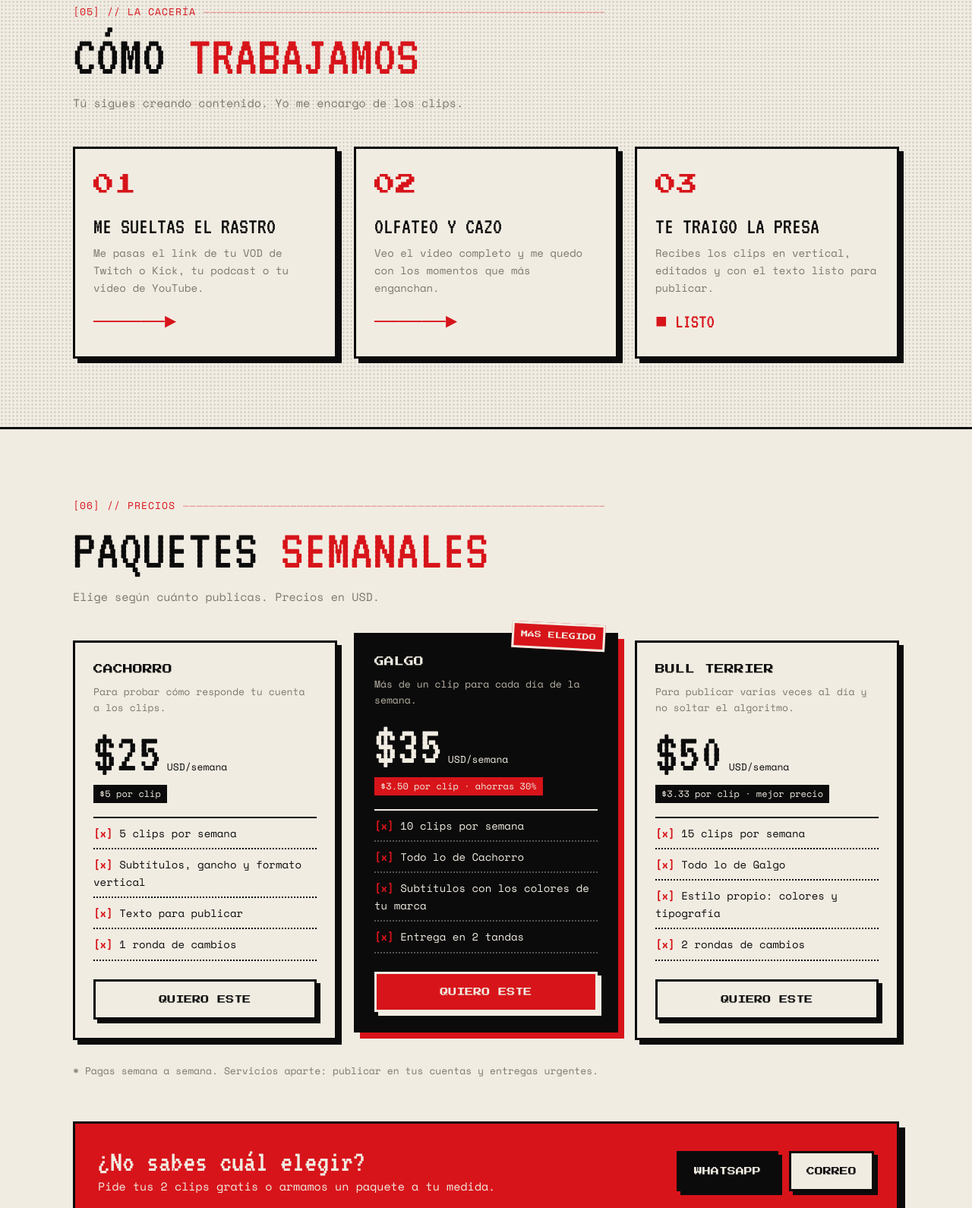
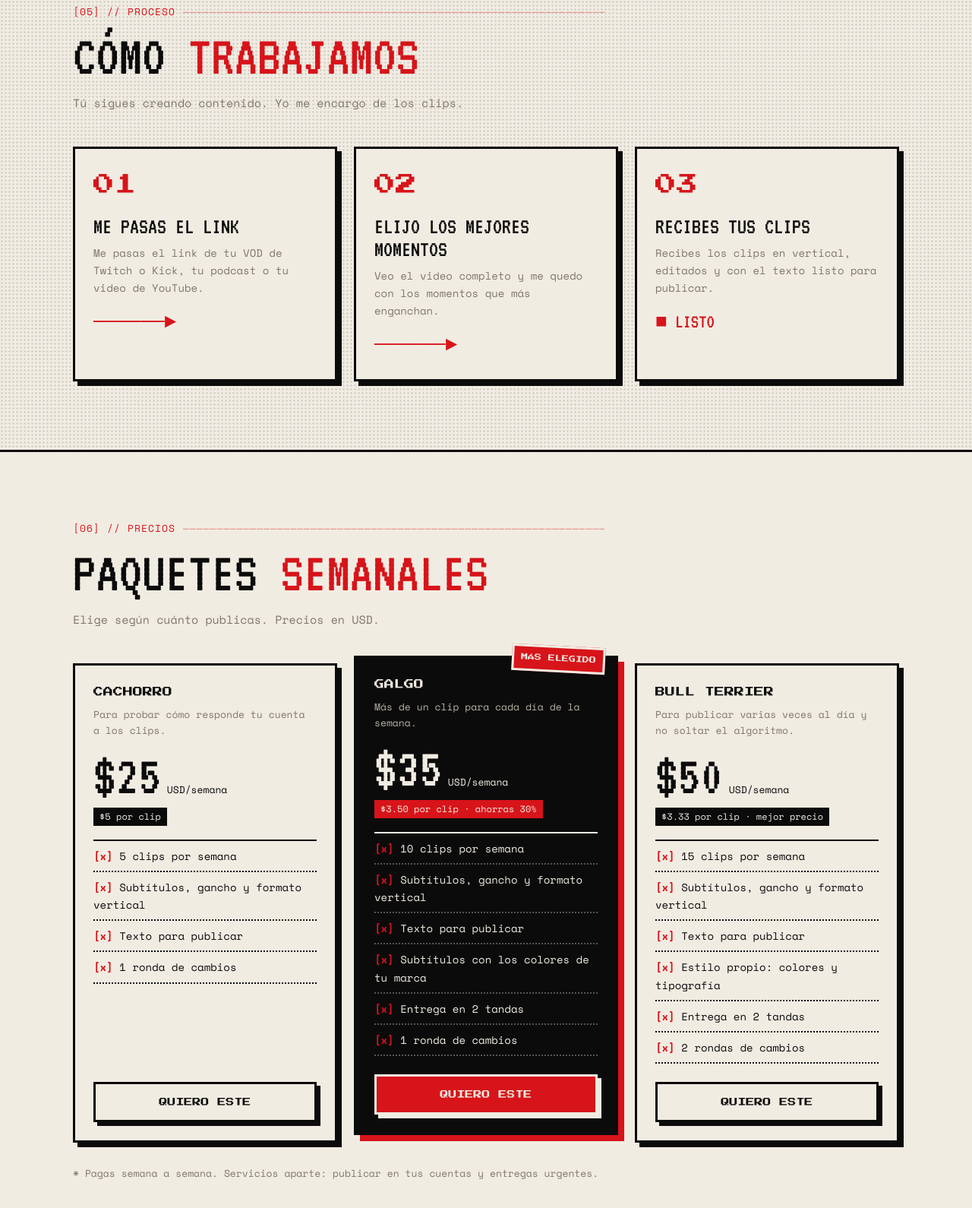
Before and after one commit to HUNTDOG-CLIP/HUNTDOG-CLIP.github.io, a plain HTML site: page index.html in a window 1280 px wide. Shown: the part 4527-6117 px from the top of the page at 76% size. Drawn offline with nearby package versions, Linux system fonts and the light colour scheme.

Commit message:
Proceso sin metáforas de caza, pago con Binance y paquetes con lista completa
Co-Authored-By: Claude Opus 5.5 <noreply@anthropic.com>

```diff
--- a/index.html
+++ b/index.html
@@ -372,14 +372,14 @@ footer .bar{color:var(--red);overflow:hidden;white-space:nowrap;margin-bottom:10
 <section id="proceso" class="dither">
   <div class="wrap">
     <div class="head">
-      <div class="label">[05] // LA CACERÍA</div>
+      <div class="label">[05] // PROCESO</div>
       <h2>Cómo <span class="red">trabajamos</span></h2>
       <p>Tú sigues creando contenido. Yo me encargo de los clips.</p>
     </div>
     <div class="grid g3">
-      <div class="box step"><span class="num">01</span><h3>Me sueltas el rastro</h3><p>Me pasas el link de tu VOD de Twitch o Kick, tu podcast o tu video de YouTube.</p><div class="arrow">──────►</div></div>
-      <div class="box step"><span class="num">02</span><h3>Olfateo y cazo</h3><p>Veo el video completo y me quedo con los momentos que más enganchan.</p><div class="arrow">──────►</div></div>
-      <div class="box step"><span class="num">03</span><h3>Te traigo la presa</h3><p>Recibes los clips en vertical, editados y con el texto listo para publicar.</p><div class="arrow">■ LISTO</div></div>
+      <div class="box step"><span class="num">01</span><h3>Me pasas el link</h3><p>Me pasas el link de tu VOD de Twitch o Kick, tu podcast o tu video de YouTube.</p><div class="arrow">──────►</div></div>
+      <div class="box step"><span class="num">02</span><h3>Elijo los mejores momentos</h3><p>Veo el video completo y me quedo con los momentos que más enganchan.</p><div class="arrow">──────►</div></div>
+      <div class="box step"><span class="num">03</span><h3>Recibes tus clips</h3><p>Recibes los clips en vertical, editados y con el texto listo para publicar.</p><div class="arrow">■ LISTO</div></div>
     </div>
   </div>
 </section>
@@ -414,9 +414,11 @@ footer .bar{color:var(--red);overflow:hidden;white-space:nowrap;margin-bottom:10
         <span class="per">$3.50 por clip · ahorras 30%</span>
         <ul>
           <li>10 clips por semana</li>
-          <li>Todo lo de Cachorro</li>
+          <li>Subtítulos, gancho y formato vertical</li>
+          <li>Texto para publicar</li>
           <li>Subtítulos con los colores de tu marca</li>
           <li>Entrega en 2 tandas</li>
+          <li>1 ronda de cambios</li>
         </ul>
         <a class="btn js-wa" target="_blank" rel="noopener" data-msg="Hola Nicolas, me interesa el paquete Galgo">Quiero este</a>
       </div>
@@ -427,8 +429,10 @@ footer .bar{color:var(--red);overflow:hidden;white-space:nowrap;margin-bottom:10
         <span class="per">$3.33 por clip · mejor precio</span>
         <ul>
           <li>15 clips por semana</li>
-          <li>Todo lo de Galgo</li>
+          <li>Subtítulos, gancho y formato vertical</li>
+          <li>Texto para publicar</li>
           <li>Estilo propio: colores y tipografía</li>
+          <li>Entrega en 2 tandas</li>
           <li>2 rondas de cambios</li>
         </ul>
         <a class="btn alt js-wa" target="_blank" rel="noopener" data-msg="Hola Nicolas, me interesa el paquete Bull Terrier">Quiero este</a>
@@ -479,7 +483,7 @@ footer .bar{color:var(--red);overflow:hidden;white-space:nowrap;margin-bottom:10
       <details><summary>¿Quién publica los clips?</summary><p>Normalmente tú. Si quieres, los publico en tus cuentas por un costo extra.</p></details>
       <details><summary>¿También haces videos horizontales?</summary><p>Sí. Además de clips verticales, edito videos horizontales para YouTube y otros formatos. Escríbeme y lo armamos.</p></details>
       <details><summary>¿Trabajas con contenido en inglés?</summary><p>Sí, en español y en inglés.</p></details>
-      <details><summary>¿Cómo se paga?</summary><p>Semana a semana, por PayPal, transferencia u otro método que acordemos.</p></details>
+      <details><summary>¿Cómo se paga?</summary><p>Semana a semana. De preferencia por <b>Binance</b> (USDT). También acepto PayPal, transferencia u otro método que acordemos.</p></details>
       <details><summary>¿Mi contenido queda privado?</summary><p>Sí. No publico ni comparto tu material sin tu permiso.</p></details>
     </div>
   </div>
```
